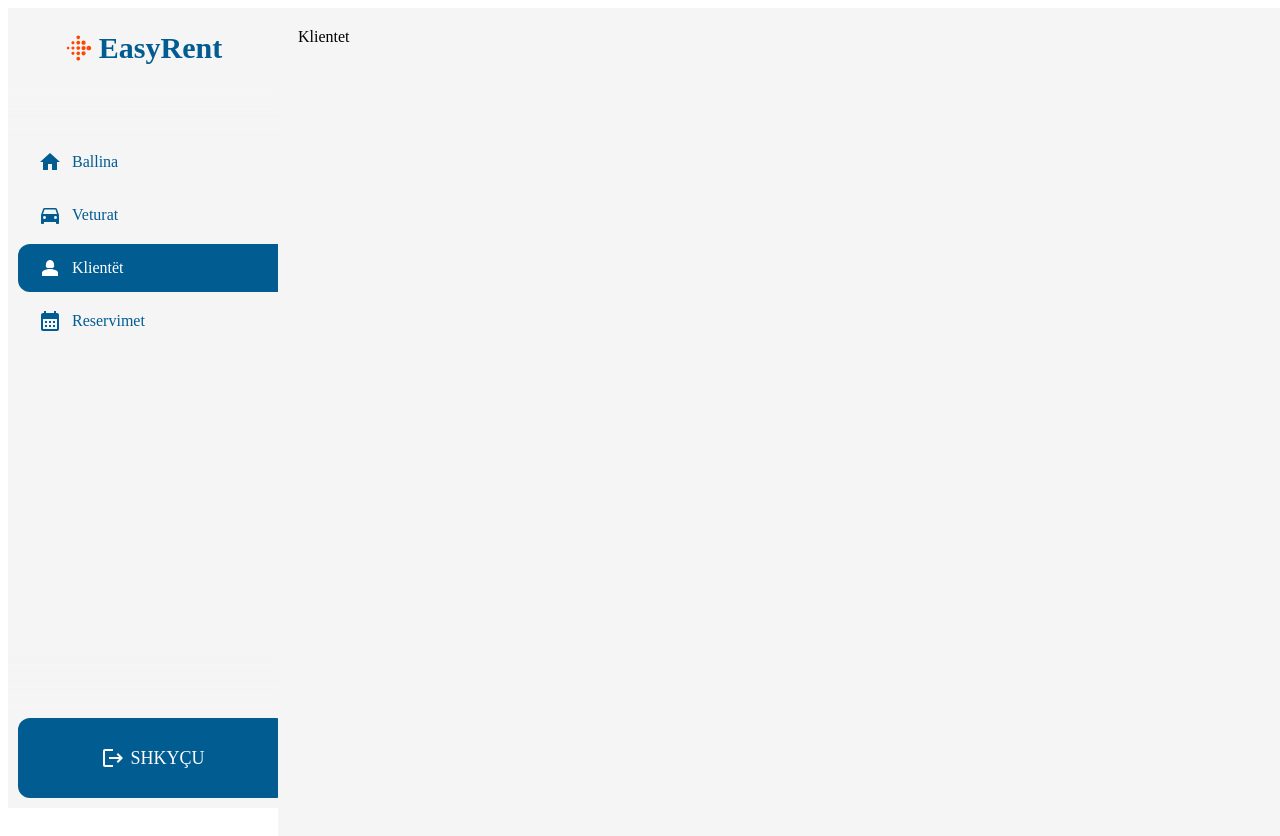
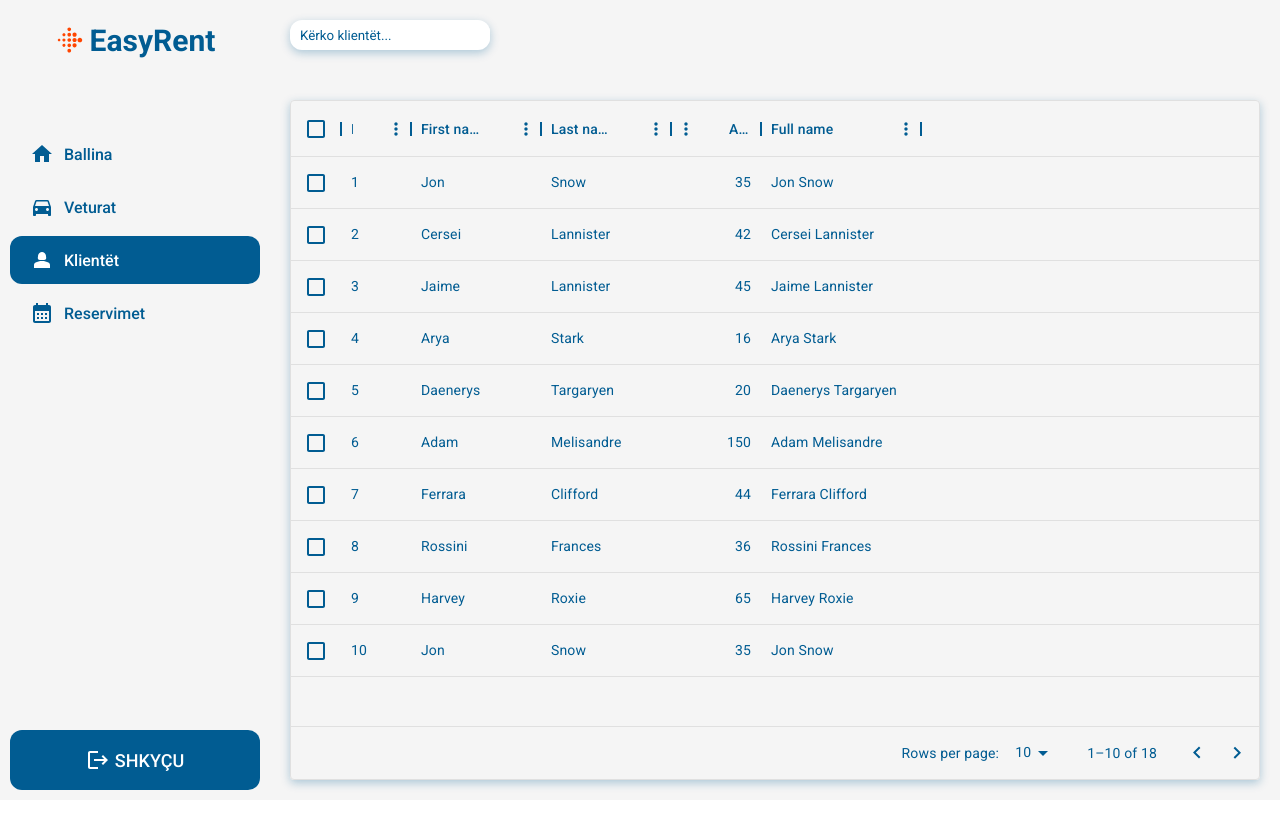
Before and after one commit to artzymeri/easy-rent, a Next.js app: page /klientet in a window 1280 px wide. Shown: the top 836 px of the page. After the commit the page ends 800 px from the top, so only its background shows below. Built offline with nearby package versions, Linux system fonts and the light colour scheme.

Commit message:
Added table dataGrid on klientet.js

```diff
--- a/package.json
+++ b/package.json
@@ -13,6 +13,7 @@
     "@emotion/styled": "^11.11.0",
     "@mui/icons-material": "^5.15.10",
     "@mui/material": "^5.15.10",
+    "@mui/x-data-grid": "^6.19.5",
     "@types/react": "^18.2.55",
     "next": "14.1.0",
     "react": "^18.2.0",
--- a/pages/klientet.js
+++ b/pages/klientet.js
@@ -1,10 +1,79 @@
 import Sidebar from "@/app/Components/Sidebar";
 import React from "react";
+import "@/app/Styling/global-styling.css";
+import "@/app/Styling/Klientet/klientet.css";
+import { DataGrid } from "@mui/x-data-grid";
 
 const Klientet = () => {
+  const columns = [
+    { field: "id", headerName: "ID", width: 70 },
+    { field: "firstName", headerName: "First name", width: 130 },
+    { field: "lastName", headerName: "Last name", width: 130 },
+    {
+      field: "age",
+      headerName: "Age",
+      type: "number",
+      width: 90,
+    },
+    {
+      field: "fullName",
+      headerName: "Full name",
+      description: "This column has a value getter and is not sortable.",
+      sortable: false,
+      width: 160,
+      valueGetter: (params) =>
+        `${params.row.firstName || ""} ${params.row.lastName || ""}`,
+    },
+  ];
+
+  const rows = [
+    { id: 1, lastName: "Snow", firstName: "Jon", age: 35 },
+    { id: 2, lastName: "Lannister", firstName: "Cersei", age: 42 },
+    { id: 3, lastName: "Lannister", firstName: "Jaime", age: 45 },
+    { id: 4, lastName: "Stark", firstName: "Arya", age: 16 },
+    { id: 5, lastName: "Targaryen", firstName: "Daenerys", age: 20 },
+    { id: 6, lastName: "Melisandre", firstName: "Adam", age: 150 },
+    { id: 7, lastName: "Clifford", firstName: "Ferrara", age: 44 },
+    { id: 8, lastName: "Frances", firstName: "Rossini", age: 36 },
+    { id: 9, lastName: "Roxie", firstName: "Harvey", age: 65 },
+    { id: 10, lastName: "Snow", firstName: "Jon", age: 35 },
+    { id: 11, lastName: "Lannister", firstName: "Cersei", age: 42 },
+    { id: 12, lastName: "Lannister", firstName: "Jaime", age: 45 },
+    { id: 13, lastName: "Stark", firstName: "Arya", age: 16 },
+    { id: 14, lastName: "Targaryen", firstName: "Daenerys", age: 20 },
+    { id: 15, lastName: "Melisandre", firstName: "Adam", age: 150 },
+    { id: 16, lastName: "Clifford", firstName: "Ferrara", age: 44 },
+    { id: 17, lastName: "Frances", firstName: "Rossini", age: 36 },
+    { id: 18, lastName: "Roxie", firstName: "Harvey", age: 65 },
+  ];
+
   return (
     <Sidebar>
-      <div>Klientet</div>
+      <input
+        className="klientet-search"
+        placeholder="Kërko klientët..."
+        type="text"
+      />
+      <div
+        className="m-t-50 dataGrid"
+        style={{ height: "calc(100dvh - 120px)" }}
+      >
+        <DataGrid
+          style={{
+            boxShadow: "0px 3px 10px #015d924d",
+            color: "#015c92",
+          }}
+          rows={rows}
+          columns={columns}
+          initialState={{
+            pagination: {
+              paginationModel: { page: 0, pageSize: 10 },
+            },
+          }}
+          pageSizeOptions={[10, 20]}
+          checkboxSelection
+        />
+      </div>
     </Sidebar>
   );
 };
--- /dev/null
+++ b/src/app/Styling/Klientet/klientet.css
@@ -0,0 +1,35 @@
+.klientet-search {
+  color: #015c92;
+  height: 30px;
+  padding-left: 10px;
+  background-color: white;
+  border-radius: 12px;
+  border-width: 0px;
+  border-color: #015c92;
+  box-shadow: 0px 3px 10px #015d924d;
+  cursor: pointer;
+  width: 200px;
+}
+
+.klientet-search::placeholder {
+  color: #015c92;
+  padding-left: 0px;
+  background-color: white;
+}
+
+.klientet-search:focus,
+.klientet-search:focus-visible {
+  border: 0px solid transparent;
+  outline: 0px;
+}
+
+.MuiTablePagination-selectLabel,
+.MuiTablePagination-displayedRows,
+.MuiSelect-select,
+.MuiMenuItem-root {
+  color: #015c92 !important;
+}
+
+.dataGrid :is(path) {
+  fill: #015c92 !important;
+}
```
Also changed, not shown: 1 other file (tests, documents, lock files or other folders).
